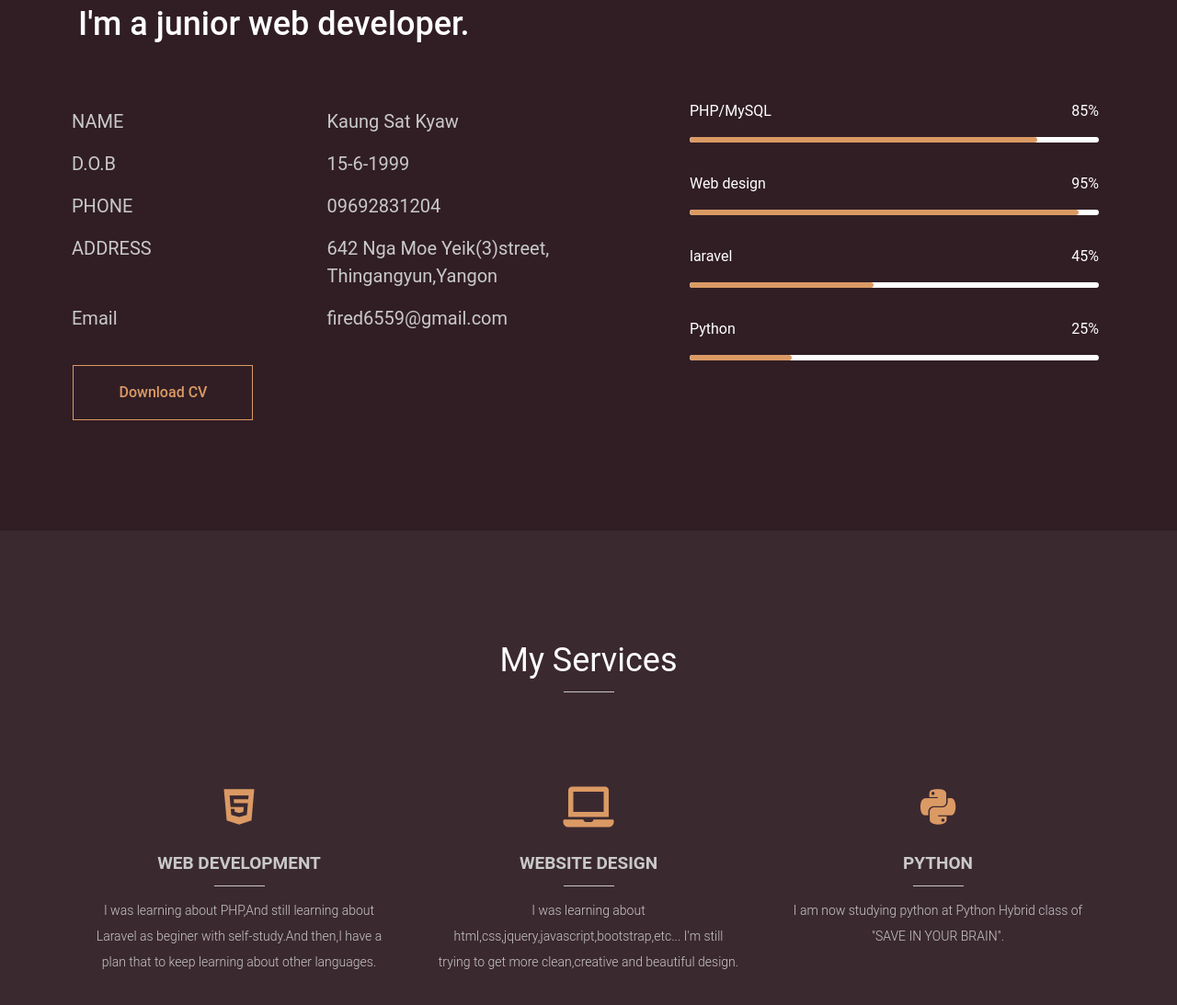
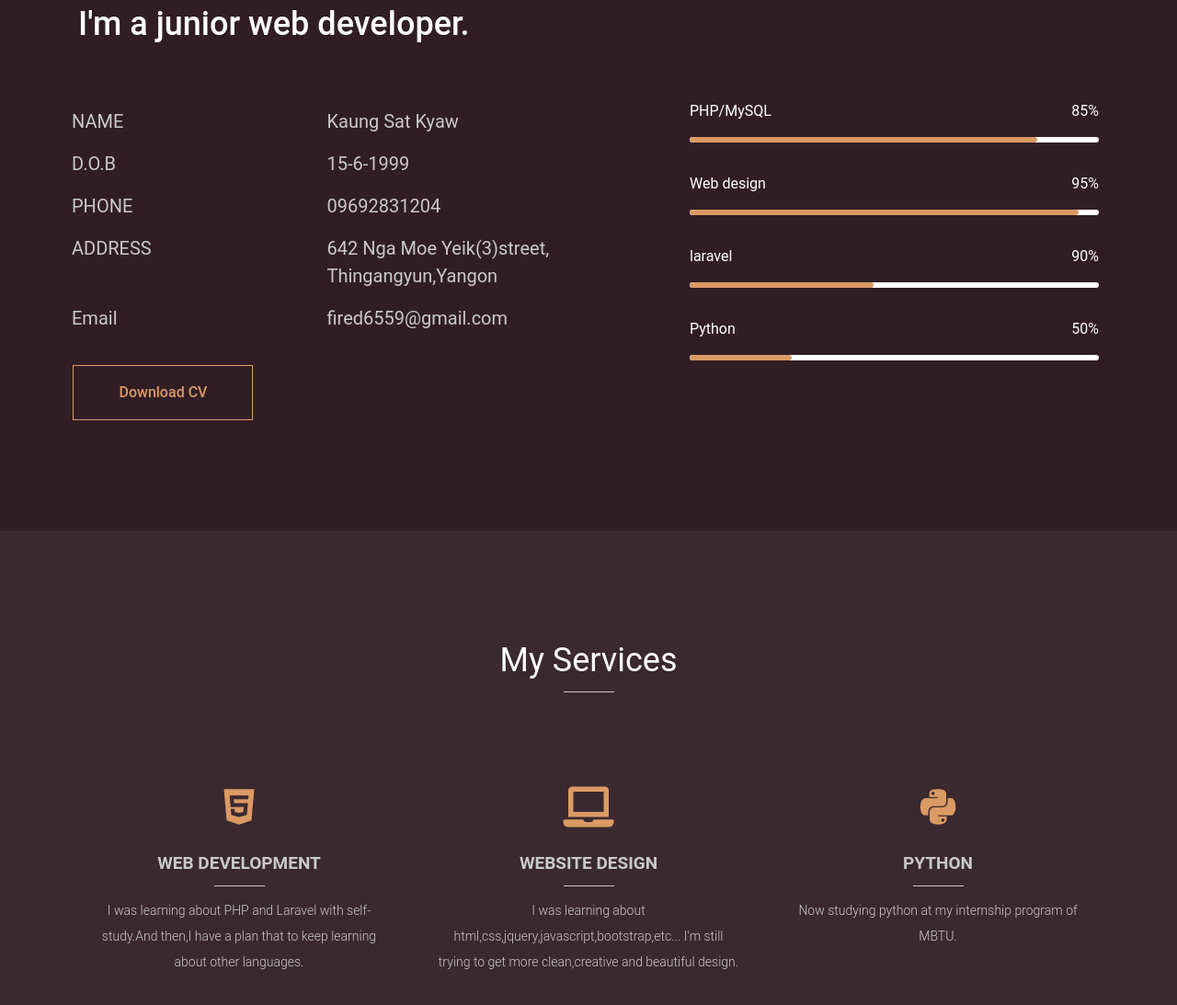
Before and after one commit to kaungsatkyaw/kaungsatkyaw.github.io, a plain HTML site: page index.html in a window 1280 px wide. Shown: the part 1038-2131 px from the top of the page at 92% size. Drawn offline with nearby package versions, Linux system fonts and the light colour scheme; some packages are replaced by stand-ins of ours; a script that the page names is missing.

Commit message:
update index.html

```diff
--- a/index.html
+++ b/index.html
@@ -133,7 +133,7 @@
                         <div class="single_progress">
                                 <div class="label d-flex justify-content-between">
                                         <span>laravel</span>
-                                        <span>45%</span>
+                                        <span>90%</span>
                                     </div>
                                 <div class="progress">
                                         <div class="progress-bar" role="progressbar" style="width: 45%" aria-valuenow="25" aria-valuemin="0" aria-valuemax="100"></div>
@@ -142,7 +142,7 @@
                         <div class="single_progress">
                                 <div class="label d-flex justify-content-between">
                                         <span>Python</span>
-                                        <span>25%</span>
+                                        <span>50%</span>
                                     </div>
                                 <div class="progress">
                                         <div class="progress-bar" role="progressbar" style="width: 25%" aria-valuenow="25" aria-valuemin="0" aria-valuemax="100"></div>
@@ -174,7 +174,7 @@
                         </div>
                         <div class="s-line"></div>
                         <p style="color: #C9C9C9;margin-top: 12px;font-size: 14px;">
-                            I was learning about PHP,And still learning about Laravel as beginer with self-study.And then,I have a plan that to keep learning about other languages.
+                            I was learning about PHP and Laravel with self-study.And then,I have a plan that to keep learning about other languages.
                         </p>
                     </div>
                 </div>
@@ -203,7 +203,7 @@
                         </div>
                         <div class="s-line"></div>
                         <p style="color: #C9C9C9;margin-top: 12px;font-size: 14px;">
-                            I am now studying python at Python Hybrid class of "SAVE IN YOUR BRAIN".
+                            Now studying python at my internship program of MBTU.
                         </p>
                     </div>
                 </div>
```
